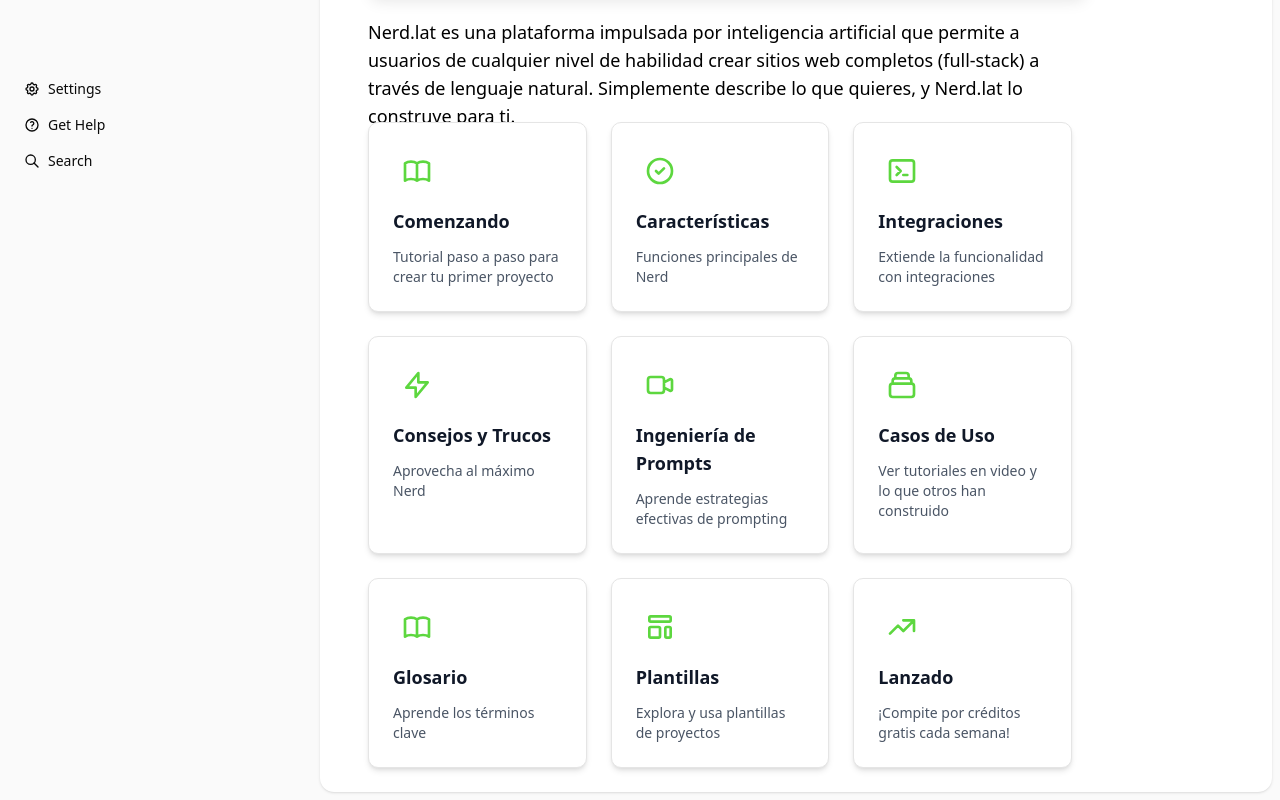
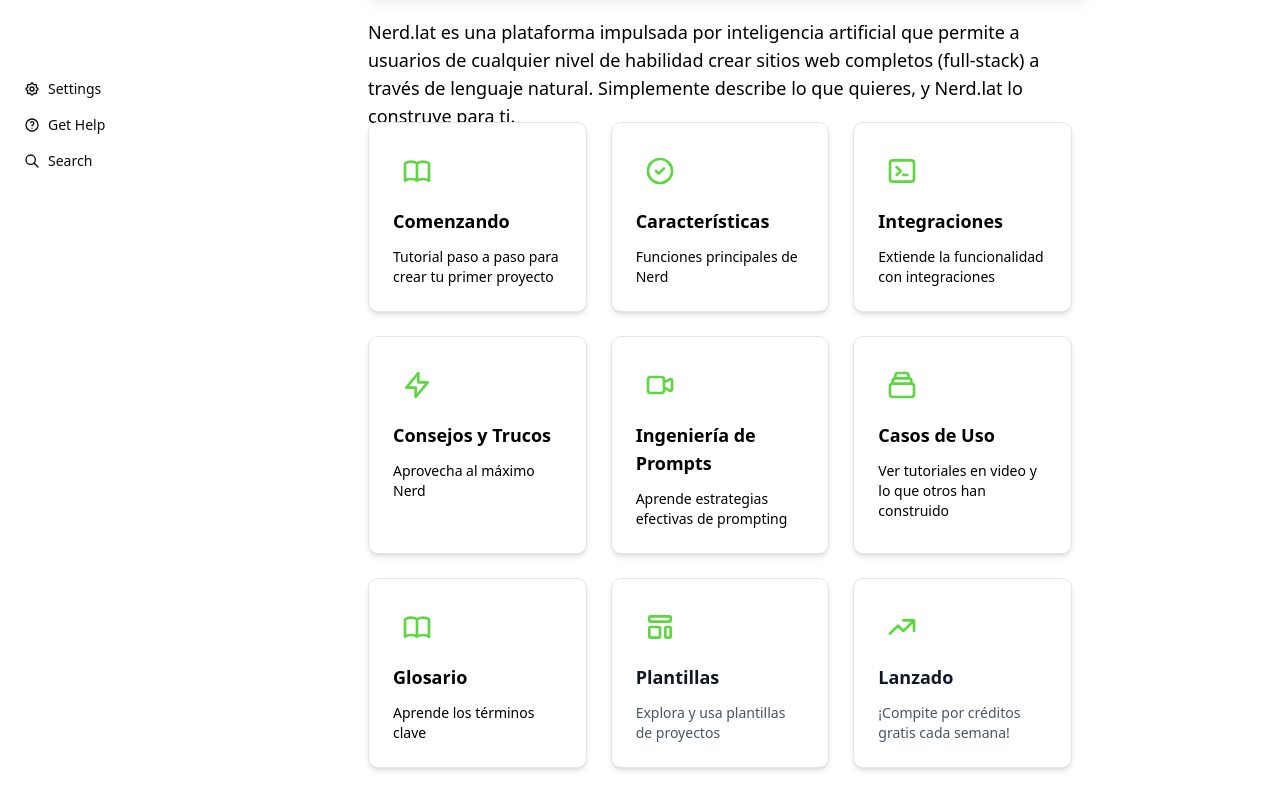
Before and after one commit to hanspreinfalk/docs.nerd, a Next.js app: page / in a window 1280 px wide. Shown: the part 607-1407 px from the top of the page. Built offline with nearby package versions, Linux system fonts and the light colour scheme.

Commit message:
Gray bar changes

```diff
--- a/src/components/ui/sidebar.jsx
+++ b/src/components/ui/sidebar.jsx
@@ -118,7 +118,7 @@
             }
           }
           className={cn(
-            "group/sidebar-wrapper has-data-[variant=inset]:bg-sidebar flex min-h-svh w-full",
+            "group/sidebar-wrapper has-data-[variant=inset]:bg-white flex min-h-svh w-full",
             className
           )}
           {...props}>
@@ -144,7 +144,7 @@
       <div
         data-slot="sidebar"
         className={cn(
-          "bg-sidebar text-sidebar-foreground flex h-full w-(--sidebar-width) flex-col",
+          "bg-white text-sidebar-foreground flex h-full w-(--sidebar-width) flex-col",
           className
         )}
         {...props}>
@@ -160,7 +160,7 @@
           data-sidebar="sidebar"
           data-slot="sidebar"
           data-mobile="true"
-          className="bg-sidebar text-sidebar-foreground w-(--sidebar-width) p-0 [&>button]:hidden"
+          className="bg-white text-sidebar-foreground w-(--sidebar-width) p-0 [&>button]:hidden"
           style={
             {
               "--sidebar-width": SIDEBAR_WIDTH_MOBILE
@@ -213,7 +213,7 @@
         <div
           data-sidebar="sidebar"
           data-slot="sidebar-inner"
-          className="bg-sidebar group-data-[variant=floating]:border-sidebar-border flex h-full w-full flex-col group-data-[variant=floating]:rounded-lg group-data-[variant=floating]:border group-data-[variant=floating]:shadow-sm">
+          className="bg-white group-data-[variant=floating]:border-sidebar-border flex h-full w-full flex-col group-data-[variant=floating]:rounded-lg group-data-[variant=floating]:border">
           {children}
         </div>
       </div>
@@ -282,7 +282,7 @@
       data-slot="sidebar-inset"
       className={cn(
         "bg-background relative flex w-full flex-1 flex-col",
-        "md:peer-data-[variant=inset]:m-2 md:peer-data-[variant=inset]:ml-0 md:peer-data-[variant=inset]:rounded-xl md:peer-data-[variant=inset]:shadow-sm md:peer-data-[variant=inset]:peer-data-[state=collapsed]:ml-2",
+        "md:peer-data-[variant=inset]:m-2 md:peer-data-[variant=inset]:ml-0 md:peer-data-[variant=inset]:rounded-xl md:peer-data-[variant=inset]:peer-data-[state=collapsed]:ml-2",
         className
       )}
       {...props} />
@@ -458,7 +458,7 @@
       variant: {
         default: "hover:bg-sidebar-accent hover:text-sidebar-accent-foreground",
         outline:
-          "bg-background shadow-[0_0_0_1px_hsl(var(--sidebar-border))] hover:bg-sidebar-accent hover:text-sidebar-accent-foreground hover:shadow-[0_0_0_1px_hsl(var(--sidebar-accent))]",
+          "bg-background white hover:bg-sidebar-accent hover:text-sidebar-accent-foreground",
       },
       size: {
         default: "h-8 text-sm",
--- a/src/components/welcome-page.jsx
+++ b/src/components/welcome-page.jsx
@@ -41,8 +41,8 @@
                 <path strokeLinecap="round" strokeLinejoin="round" strokeWidth={2} d="M12 6.253v13m0-13C10.832 5.477 9.246 5 7.5 5S4.168 5.477 3 6.253v13C4.168 18.477 5.754 18 7.5 18s3.332.477 4.5 1.253m0-13C13.168 5.477 14.754 5 16.5 5c1.746 0 3.332.477 4.5 1.253v13C19.832 18.477 18.246 18 16.5 18c-1.746 0-3.332.477-4.5 1.253" />
               </svg>
             </div>
-            <h1 className="text-lg font-semibold text-gray-900">Comenzando</h1>
-            <p className="text-sm text-gray-600">Tutorial paso a paso para crear tu primer proyecto</p>
+            <h1 className="text-lg font-semibold text-black">Comenzando</h1>
+            <p className="text-sm text-black">Tutorial paso a paso para crear tu primer proyecto</p>
           </div>
         </div>
 
@@ -54,8 +54,8 @@
                 <path strokeLinecap="round" strokeLinejoin="round" strokeWidth={2} d="M9 12l2 2 4-4m6 2a9 9 0 11-18 0 9 9 0 0118 0z" />
               </svg>
             </div>
-            <h1 className="text-lg font-semibold text-gray-900">Características</h1>
-            <p className="text-sm text-gray-600">Funciones principales de Nerd</p>
+            <h1 className="text-lg font-semibold text-black">Características</h1>
+            <p className="text-sm text-black">Funciones principales de Nerd</p>
           </div>
         </div>
 
@@ -67,8 +67,8 @@
                 <path strokeLinecap="round" strokeLinejoin="round" strokeWidth={2} d="M8 9l3 3-3 3m5 0h3M5 20h14a2 2 0 002-2V6a2 2 0 00-2-2H5a2 2 0 00-2 2v12a2 2 0 002 2z" />
               </svg>
             </div>
-            <h1 className="text-lg font-semibold text-gray-900">Integraciones</h1>
-            <p className="text-sm text-gray-600">Extiende la funcionalidad con integraciones</p>
+            <h1 className="text-lg font-semibold text-black">Integraciones</h1>
+            <p className="text-sm text-black">Extiende la funcionalidad con integraciones</p>
           </div>
         </div>
 
@@ -80,8 +80,8 @@
                 <path strokeLinecap="round" strokeLinejoin="round" strokeWidth={2} d="M13 10V3L4 14h7v7l9-11h-7z" />
               </svg>
             </div>
-            <h1 className="text-lg font-semibold text-gray-900">Consejos y Trucos</h1>
-            <p className="text-sm text-gray-600">Aprovecha al máximo Nerd</p>
+            <h1 className="text-lg font-semibold text-black">Consejos y Trucos</h1>
+            <p className="text-sm text-black">Aprovecha al máximo Nerd</p>
           </div>
         </div>
 
@@ -93,8 +93,8 @@
                 <path strokeLinecap="round" strokeLinejoin="round" strokeWidth={2} d="M15 10l4.553-2.276A1 1 0 0121 8.618v6.764a1 1 0 01-1.447.894L15 14M5 18h8a2 2 0 002-2V8a2 2 0 00-2-2H5a2 2 0 00-2 2v8a2 2 0 002 2z" />
               </svg>
             </div>
-            <h1 className="text-lg font-semibold text-gray-900">Ingeniería de Prompts</h1>
-            <p className="text-sm text-gray-600">Aprende estrategias efectivas de prompting</p>
+            <h1 className="text-lg font-semibold text-black">Ingeniería de Prompts</h1>
+            <p className="text-sm text-black">Aprende estrategias efectivas de prompting</p>
           </div>
         </div>
 
@@ -106,8 +106,8 @@
                 <path strokeLinecap="round" strokeLinejoin="round" strokeWidth={2} d="M19 11H5m14 0a2 2 0 012 2v6a2 2 0 01-2 2H5a2 2 0 01-2-2v-6a2 2 0 012-2m14 0V9a2 2 0 00-2-2M5 11V9a2 2 0 012-2m0 0V5a2 2 0 012-2h6a2 2 0 012 2v2M7 7h10" />
               </svg>
             </div>
-            <h1 className="text-lg font-semibold text-gray-900">Casos de Uso</h1>
-            <p className="text-sm text-gray-600">Ver tutoriales en video y lo que otros han construido</p>
+            <h1 className="text-lg font-semibold text-black">Casos de Uso</h1>
+            <p className="text-sm text-black">Ver tutoriales en video y lo que otros han construido</p>
           </div>
         </div>
 
@@ -119,8 +119,8 @@
                 <path strokeLinecap="round" strokeLinejoin="round" strokeWidth={2} d="M12 6.253v13m0-13C10.832 5.477 9.246 5 7.5 5S4.168 5.477 3 6.253v13C4.168 18.477 5.754 18 7.5 18s3.332.477 4.5 1.253m0-13C13.168 5.477 14.754 5 16.5 5c1.746 0 3.332.477 4.5 1.253v13C19.832 18.477 18.246 18 16.5 18c-1.746 0-3.332.477-4.5 1.253" />
               </svg>
             </div>
-            <h1 className="text-lg font-semibold text-gray-900">Glosario</h1>
-            <p className="text-sm text-gray-600">Aprende los términos clave</p>
+            <h1 className="text-lg font-semibold text-black">Glosario</h1>
+            <p className="text-sm text-black">Aprende los términos clave</p>
           </div>
         </div>
 
```
